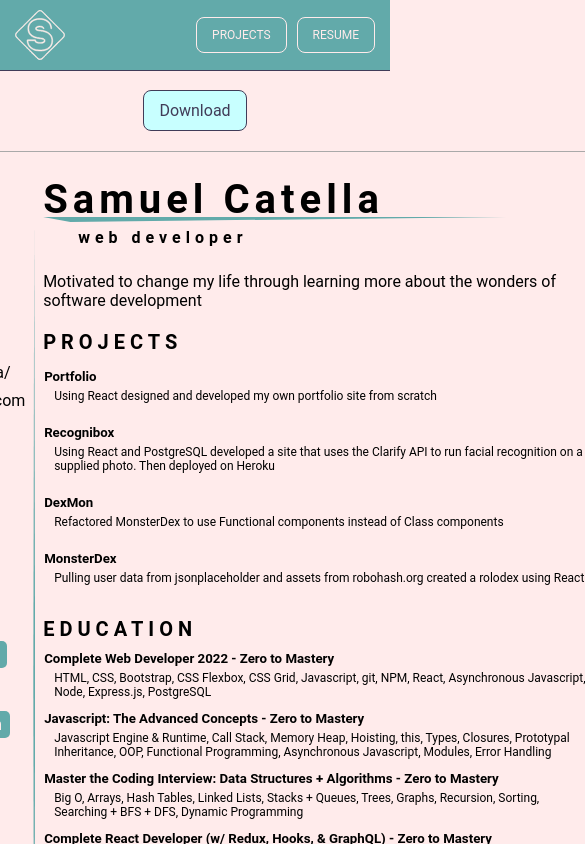
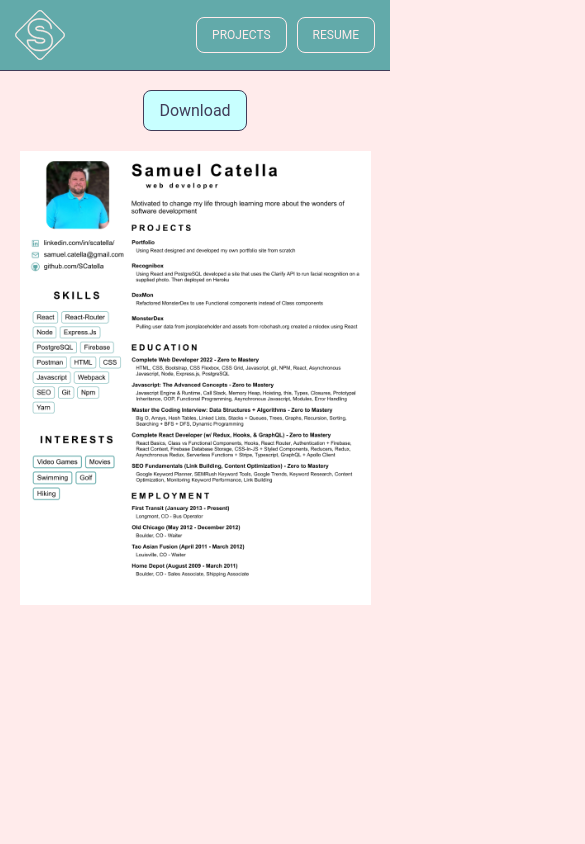
Before and after one commit to SCatella/portfolio, a React (Create React App) app: page /resume in a window 390 px wide. Shown: the top 844 px of the page, 585 px wide, since content can reach past the window. Built offline with nearby package versions, Linux system fonts and the light colour scheme.

Commit message:
found a work around that I wanted to avoid. Replace react resume with png of resume at 880px width.

```diff
--- a/src/routes/resume/resume.component.jsx
+++ b/src/routes/resume/resume.component.jsx
@@ -9,6 +9,7 @@ import Education from './components/education/education.component';
 import Projects from './components/projects/projects.component';
 import Employment from './components/employment/employment.component';
 import resume from '../../assets/Samuel Catella Resume.pdf'
+import resumeImage from '../../assets/Samuel Catella Resume.png';
 
 import './resume.component.scss';
 
@@ -22,6 +23,7 @@ const Resume = () => {
       <div className='button-container'>
         <a className='button' download='Samuel Catella Resume.pdf' href={resume}>Download</a>
       </div>
+      <img className='resumeImage' src={resumeImage} alt='' />
       <div className='page-container' id='resume'>
         <div className='left-column'>
           <img src={user.profileImage} alt='' className='profile-picture'></img>
--- a/src/routes/resume/resume.component.scss
+++ b/src/routes/resume/resume.component.scss
@@ -30,6 +30,9 @@
     }
   }
 
+  .resumeImage {
+    display: none;
+  }
 
   .page-container {
     display: flex;
@@ -68,6 +71,17 @@
     }
   }
 
+  @media screen and (max-width: 880px) {
+    .resumeImage {
+      display: block;
+      width: 90vw;
+    }
+
+    .page-container {
+      display: none;
+    }
+  }
+
 }
 
 @media print {
```
Also changed, not shown: src/assets/Samuel Catella Resume.png (added).
